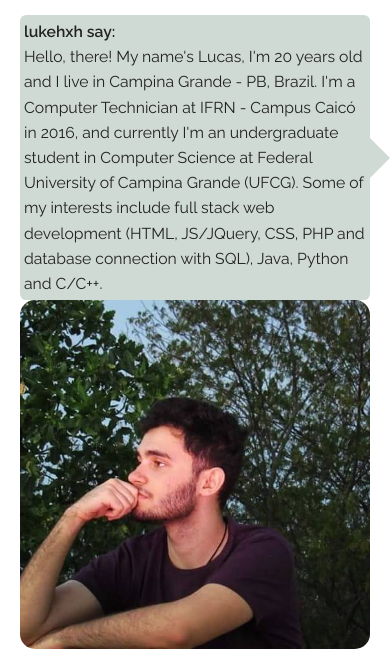
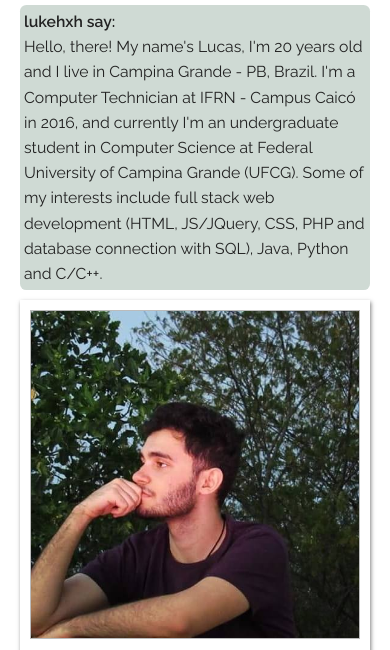
Before and after one commit to LukeHxH/lukehxh.github.io, a plain HTML site: page index.html in a window 390 px wide. Shown: the part 163-813 px from the top of the page. Drawn offline with Linux system fonts and the light colour scheme.

Commit message:
ajustes para mobile

```diff
--- a/css/my_styles.css
+++ b/css/my_styles.css
@@ -20,13 +20,13 @@ nav a {
 	font-weight: bold;
 }
 
+nav p {
+	margin-bottom: 0px;
+}
+
 main {
 	padding-top: 40px;
 	background-color: white;
-}
-
-nav p {
-	margin-bottom: 0px;
 }
 
 footer {
@@ -62,13 +62,31 @@ main .container {
 	vertical-align: top;
 }
 
-#photoParagraph {
+#photo-container {
 	margin: 0;
 	text-align: center;
+	padding: 10px;
+    background: white;
+	box-shadow: 1px 2px 4px rgba(0, 0, 0, .5);
 }
 
-#myPhoto {
-	border-radius: 15px;
+#photo-container:after {
+	content: '';
+	position: absolute;
+	z-index: -1;
+	box-shadow: 0px 15px 20px rgba(0, 0, 0, .3);
+	width: 70%;
+	left: 15%;
+	height: 100px;
+	bottom: 0;
+}
+
+.my-container {
+	background-color: white;
+}
+
+#my-photo {
+	border: 1px solid #bbb;
 }
 
 .right-menu {
@@ -94,10 +112,12 @@ main .container {
 
 .social {
 	text-align: center;
+	margin-top: 15px;
 }
 
 .social a {
 	text-decoration: none;
+	margin: 0px 5px 5px 5px;
 }
 
 .title {
@@ -155,9 +175,6 @@ main .container {
 	border-radius: .4em;
 	padding: 4px;
 	font-size: 105%;
-	display: inline-block;
-	vertical-align: top;
-	vertical-align: bottom;
 }
 
 .balloon:after {
@@ -174,6 +191,21 @@ main .container {
 	margin-right: -20px;
 }
 
-.my-container {
-	background-color: white;
+@media (max-width : 549px) {
+
+	#photo-container {
+		margin-top: 10px;
+	}
+
+	.balloon:after {
+		display: none;
+	}
+
+	.row {
+		margin-bottom: 0px;
+	}
+
+	.see-more {
+		margin-bottom: 10px;
+	}
 }
--- a/index.html
+++ b/index.html
@@ -24,11 +24,11 @@
     <nav>
         <div class="container">
             <div class="row">
-                <div class="one columns">
+                <div class="two columns">
                     <p><a href="#">PORTFOLIO</a></p>
                 </div>
 
-                <div class="eleven columns">
+                <div class="ten columns">
                     <a href="#contact" class="right-menu">
                         CONTACT
                     </a>
@@ -63,9 +63,9 @@
                     </div>
 
                     <div class="four columns vertical-align">
-                        <p id="photoParagraph">
-                            <img id="myPhoto" class="u-max-full-width" src="images/lucas.jpg"/>
-                        </p>
+                        <div id="photo-container">
+                            <img id="my-photo" class="u-max-full-width" src="images/lucas.jpg"/>
+                        </div>
                         <div class="social">
                             <a href="https://www.linkedin.com/in/lucasmnf" target="_blank">
                                 <img src="images/icon_linkedin.png"/>
```
